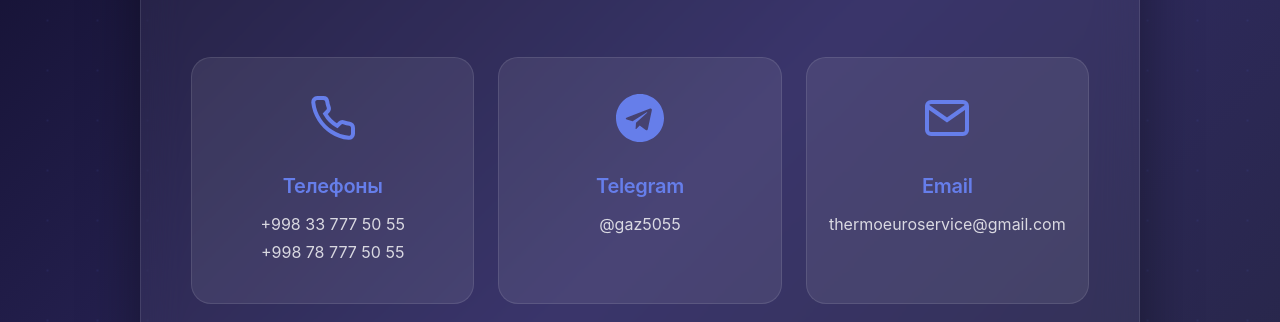
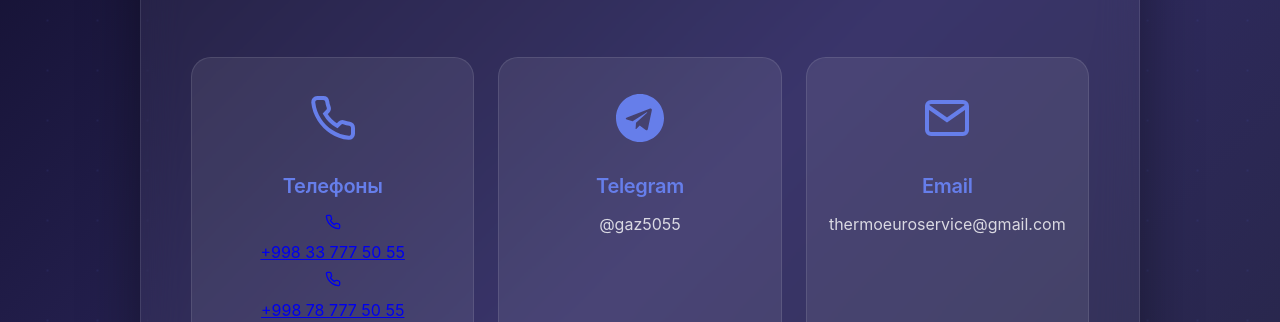
Before and after one commit to thermoeuroservice/contacts, a plain HTML site: page index.html in a window 1280 px wide. Shown: the part 317-639 px from the top of the page. Drawn offline with Linux system fonts and the light colour scheme.

Commit message:
Update index.html

```diff
--- a/index.html
+++ b/index.html
@@ -18,18 +18,28 @@
         </header>
 
         <main class="contact-grid">
-            <a href="tel:+998337775055" class="contact-card" aria-label="Позвонить по телефону">
+            <div class="contact-card phone-card">
                 <div class="icon" aria-hidden="true">
                     <svg width="48" height="48" viewBox="0 0 24 24" fill="none" stroke="currentColor" stroke-width="2">
                         <path d="M22 16.92v3a2 2 0 0 1-2.18 2 19.79 19.79 0 0 1-8.63-3.07 19.5 19.5 0 0 1-6-6 19.79 19.79 0 0 1-3.07-8.67A2 2 0 0 1 4.11 2h3a2 2 0 0 1 2 1.72 12.84 12.84 0 0 0 .7 2.81 2 2 0 0 1-.45 2.11L8.09 9.91a16 16 0 0 0 6 6l1.27-1.27a2 2 0 0 1 2.11-.45 12.84 12.84 0 0 0 2.81.7A2 2 0 0 1 22 16.92z"></path>
                     </svg>
                 </div>
                 <h2 class="contact-title">Телефоны</h2>
-                <div class="contact-info">
-                    <span>+998 33 777 50 55</span>
-                    <span>+998 78 777 50 55</span>
+                <div class="contact-info phone-numbers">
+                    <a href="tel:+998337775055" class="phone-link">
+                        <svg width="16" height="16" viewBox="0 0 24 24" fill="none" stroke="currentColor" stroke-width="2">
+                            <path d="M22 16.92v3a2 2 0 0 1-2.18 2 19.79 19.79 0 0 1-8.63-3.07 19.5 19.5 0 0 1-6-6 19.79 19.79 0 0 1-3.07-8.67A2 2 0 0 1 4.11 2h3a2 2 0 0 1 2 1.72 12.84 12.84 0 0 0 .7 2.81 2 2 0 0 1-.45 2.11L8.09 9.91a16 16 0 0 0 6 6l1.27-1.27a2 2 0 0 1 2.11-.45 12.84 12.84 0 0 0 2.81.7A2 2 0 0 1 22 16.92z"></path>
+                        </svg>
+                        <span>+998 33 777 50 55</span>
+                    </a>
+                    <a href="tel:+998787775055" class="phone-link">
+                        <svg width="16" height="16" viewBox="0 0 24 24" fill="none" stroke="currentColor" stroke-width="2">
+                            <path d="M22 16.92v3a2 2 0 0 1-2.18 2 19.79 19.79 0 0 1-8.63-3.07 19.5 19.5 0 0 1-6-6 19.79 19.79 0 0 1-3.07-8.67A2 2 0 0 1 4.11 2h3a2 2 0 0 1 2 1.72 12.84 12.84 0 0 0 .7 2.81 2 2 0 0 1-.45 2.11L8.09 9.91a16 16 0 0 0 6 6l1.27-1.27a2 2 0 0 1 2.11-.45 12.84 12.84 0 0 0 2.81.7A2 2 0 0 1 22 16.92z"></path>
+                        </svg>
+                        <span>+998 78 777 50 55</span>
+                    </a>
                 </div>
-            </a>
+            </div>
 
             <a href="https://t.me/gaz5055" target="_blank" rel="noopener noreferrer" class="contact-card" aria-label="Написать в Telegram">
                 <div class="icon" aria-hidden="true">
```
